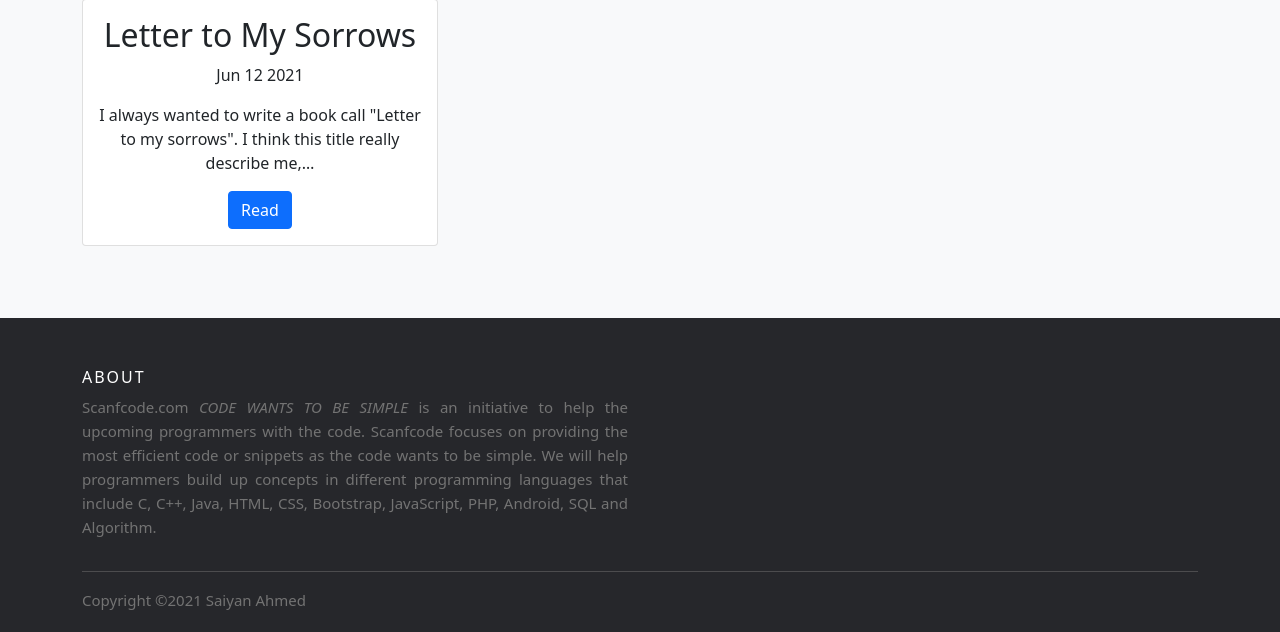
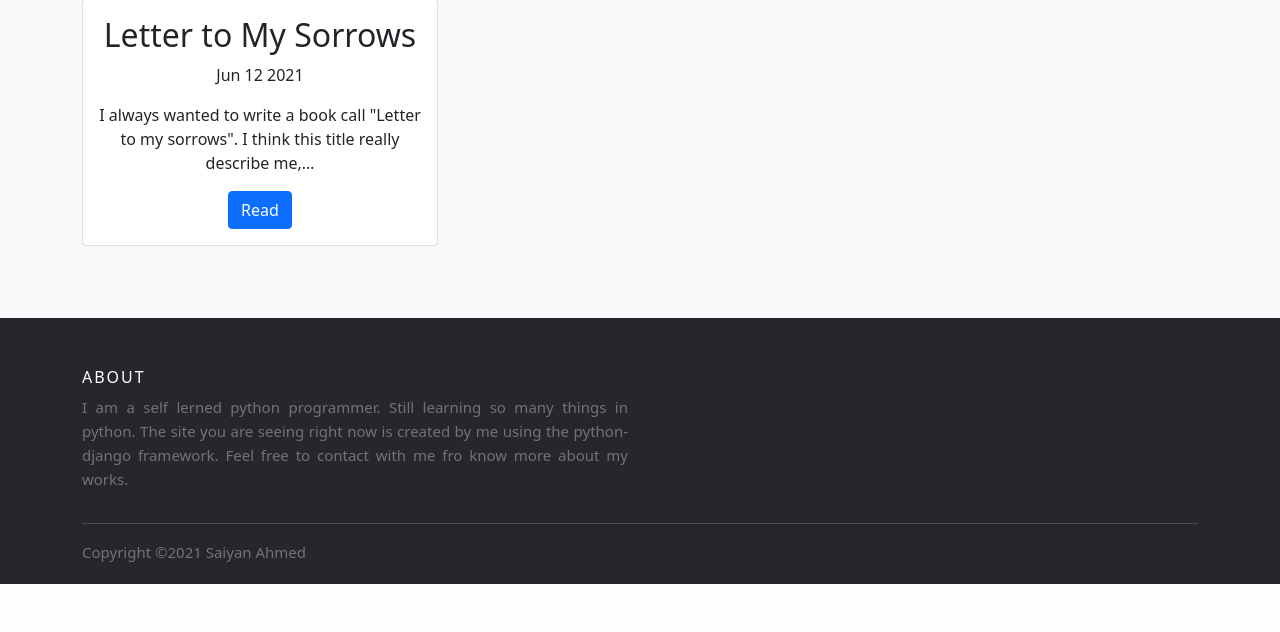
Before and after one commit to SaiyanAhmed/django_portfolio-project, a Django app: page /blog/ in a window 1280 px wide. Shown: the part 725-1357 px from the top of the page. After the commit the page ends 1309 px from the top, so only its background shows below. Run offline with Django 3.2, Linux system fonts and the light colour scheme; data comes from the database, SQL or seed files in the repository; both versions use the stored data as it was after the commit; some libraries are stand-ins or nearby versions; some web fonts are replaced.

Commit message:
changed the about par in footer section of base.html

```diff
--- a/portfolio/templates/portfolio/base.html
+++ b/portfolio/templates/portfolio/base.html
@@ -213,7 +213,7 @@
         <div class="row">
           <div class="col-sm-12 col-md-6">
             <h6>About</h6>
-            <p class="text-justify">Scanfcode.com <i>CODE WANTS TO BE SIMPLE </i> is an initiative  to help the upcoming programmers with the code. Scanfcode focuses on providing the most efficient code or snippets as the code wants to be simple. We will help programmers build up concepts in different programming languages that include C, C++, Java, HTML, CSS, Bootstrap, JavaScript, PHP, Android, SQL and Algorithm.</p>
+            <p class="text-justify">I am a self lerned python programmer. Still learning so many things in python. The site you are seeing right now is created by me using the python-django framework. Feel free to contact with me fro know more about my works.</p>
           </div>
         </div>
         <hr>
```
Also changed, not shown: db.sqlite3.
